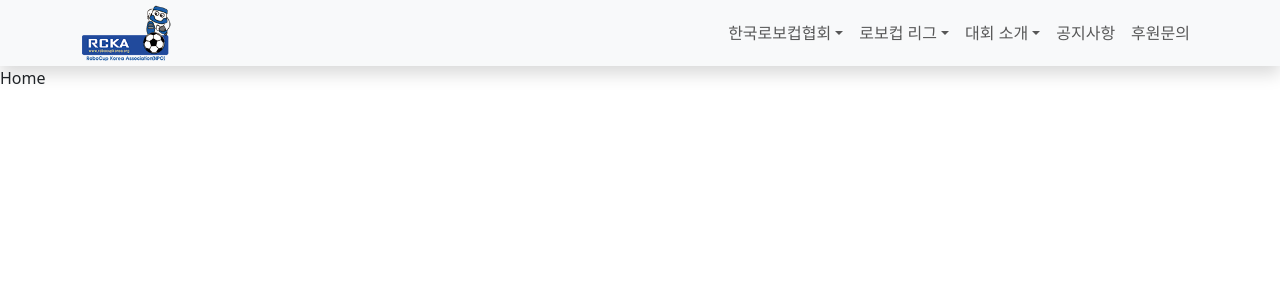
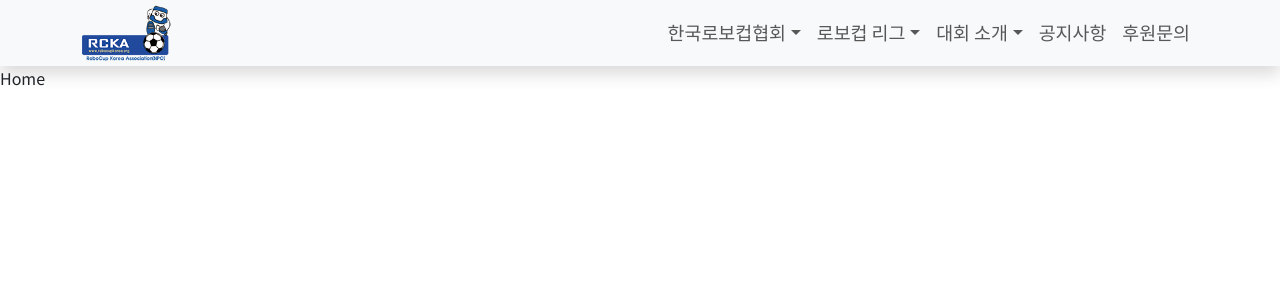
Before and after one commit to JIUUOO/robocup-web-app, a React (Create React App) app: page / in a window 1280 px wide. Shown: the top 300 px of the page. Built offline with nearby package versions, Linux system fonts and the light colour scheme.

Commit message:
design: add font

```diff
--- a/public/index.html
+++ b/public/index.html
@@ -28,6 +28,12 @@
       work correctly both with client-side routing and a non-root public URL.
       Learn how to configure a non-root public URL by running `npm run build`.
     -->
+    <link rel="preconnect" href="https://fonts.googleapis.com" />
+    <link rel="preconnect" href="https://fonts.gstatic.com" crossorigin />
+    <link
+      href="https://fonts.googleapis.com/css2?family=Noto+Sans+KR:wght@100..900&display=swap"
+      rel="stylesheet"
+    />
     <title>한국로보컵협회</title>
   </head>
   <body>
--- a/src/assets/styles/app.css
+++ b/src/assets/styles/app.css
@@ -1,4 +1,5 @@
 body {
   margin: 0;
   padding: 0;
+  font-family: "Noto Sans KR", sans-serif;
 }
--- a/src/components/header/style.css
+++ b/src/components/header/style.css
@@ -1,12 +1,16 @@
-.logo {
-  height: 3.5rem;
-}
-
 .navbar {
   padding: 0;
   height: 4.1rem;
 }
 
+.navbar-nav {
+  font-size: 1.15rem;
+}
+
+.logo {
+  height: 3.5rem;
+}
+
 .dropdown-menu {
   min-width: 5.5rem;
 }
--- a/src/index.js
+++ b/src/index.js
@@ -1,8 +1,8 @@
 import React from "react";
 import ReactDOM from "react-dom/client";
 import "bootstrap/dist/css/bootstrap.min.css";
+import "./assets/styles/app.css";
 import App from "./App";
-import "./assets/styles/app.css";
 import { BrowserRouter } from "react-router-dom";
 import reportWebVitals from "./reportWebVitals";
 
```
